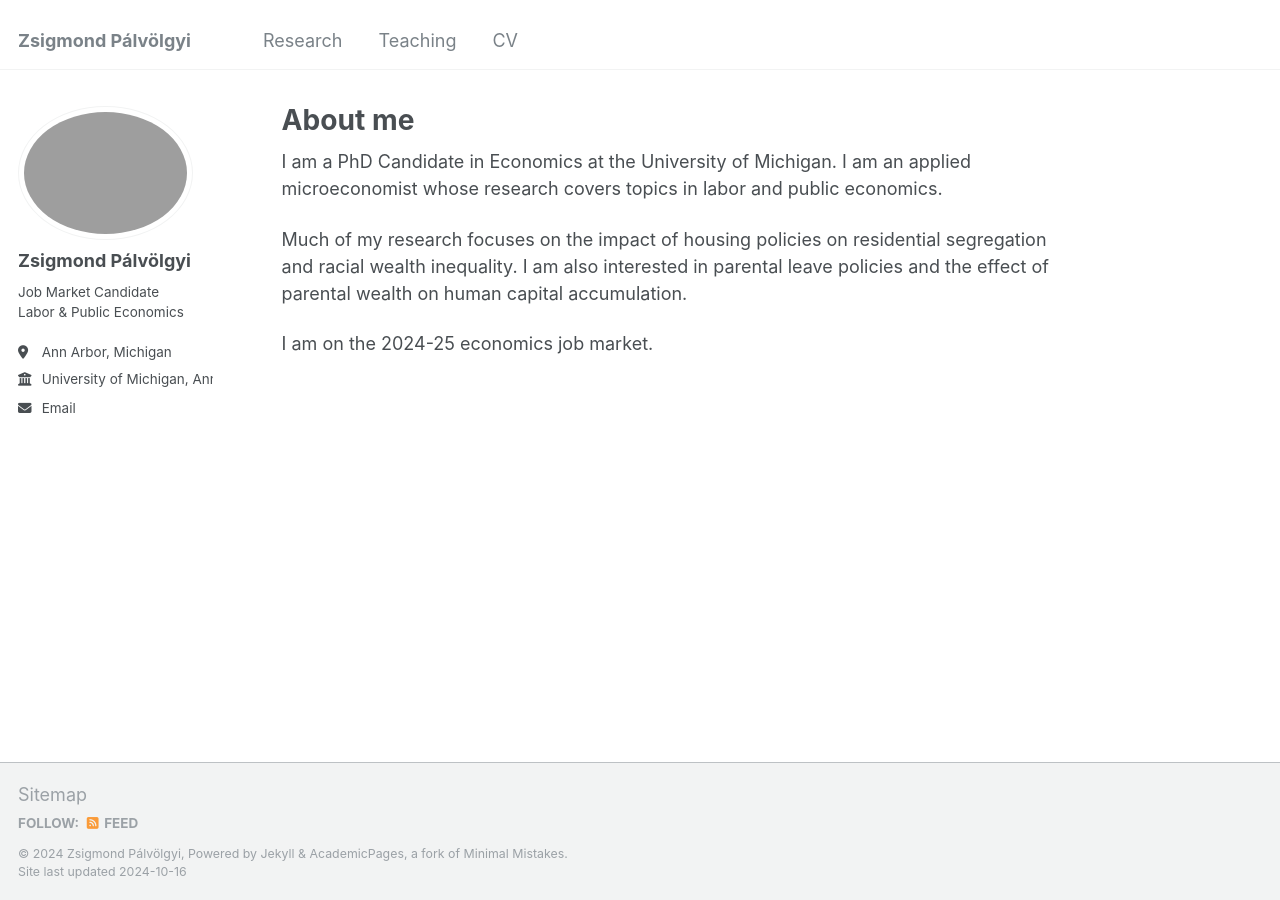
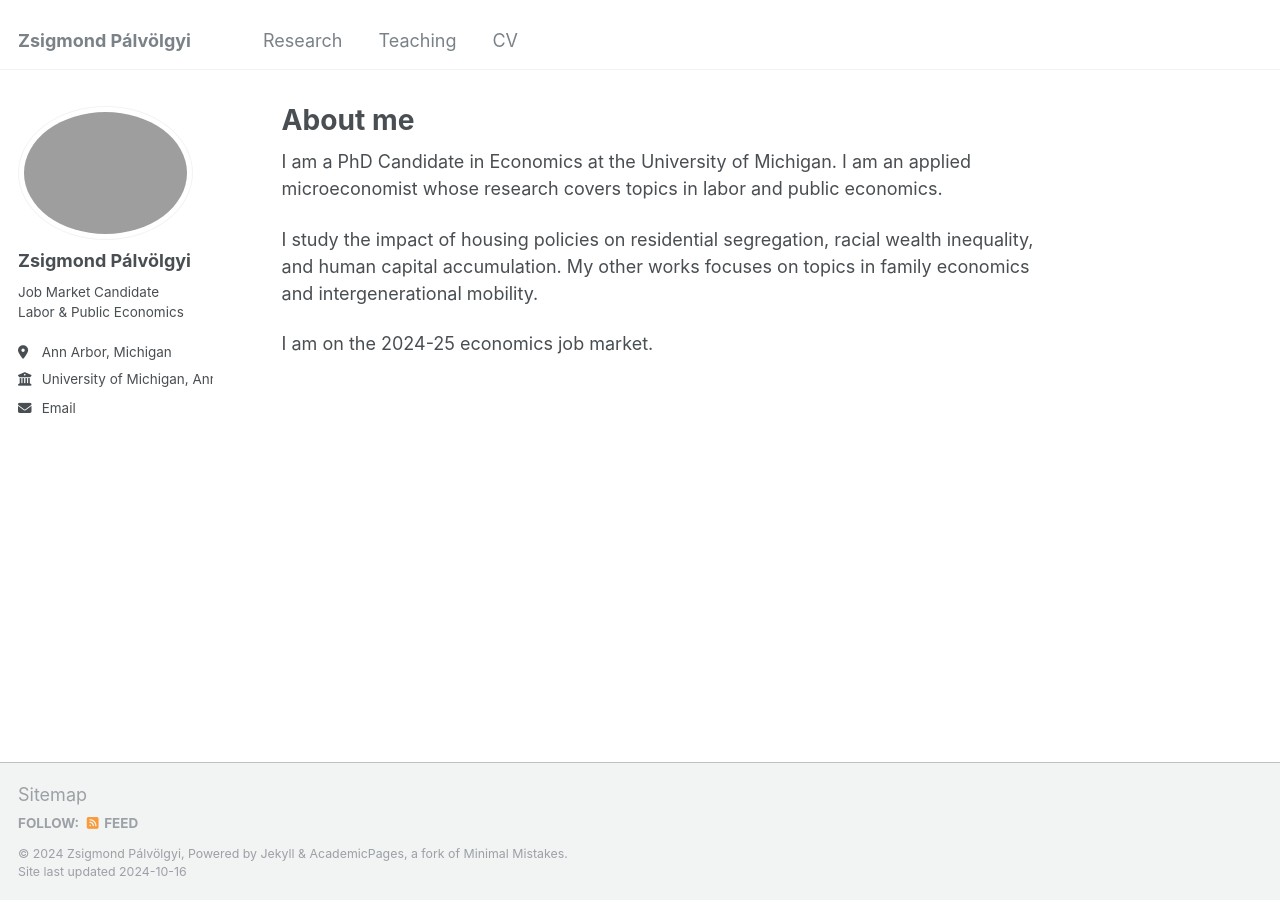
Before and after one commit to zsigmond-palvolgyi/zsigmond-palvolgyi.github.io, a Jekyll site: the page built from _pages/about.md, in a window 1280 px wide. Built offline with Jekyll 4.4.1, drawn with Linux system fonts in a browser that asks for light colours.

Commit message:
update about me

```diff
--- a/_pages/about.md
+++ b/_pages/about.md
@@ -10,6 +10,6 @@ redirect_from:
 
 I am a PhD Candidate in Economics at the University of Michigan. I am an applied microeconomist whose research covers topics in labor and public economics.
 
-Much of my research focuses on the impact of housing policies on residential segregation and racial wealth inequality. I am also interested in parental leave policies and the effect of parental wealth on human capital accumulation.
+I study the impact of housing policies on residential segregation, racial wealth inequality, and human capital accumulation. My other works focuses on topics in family economics and intergenerational mobility.
 
 I am on the 2024-25 economics job market.
```
